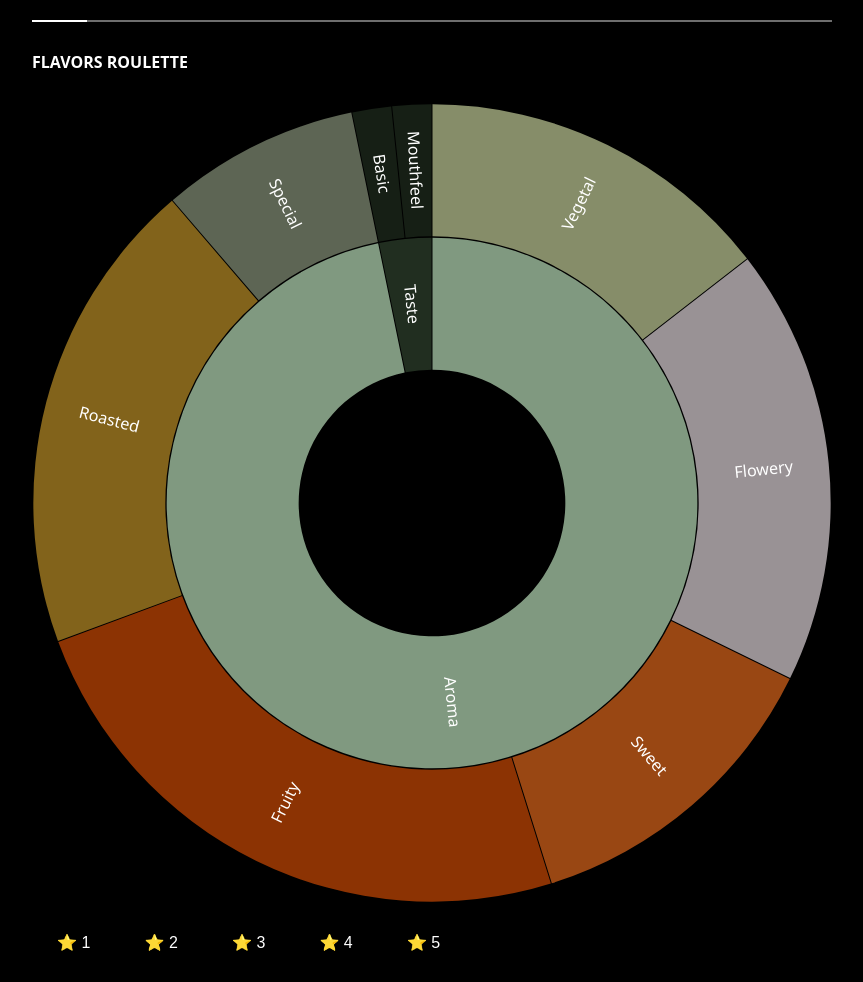
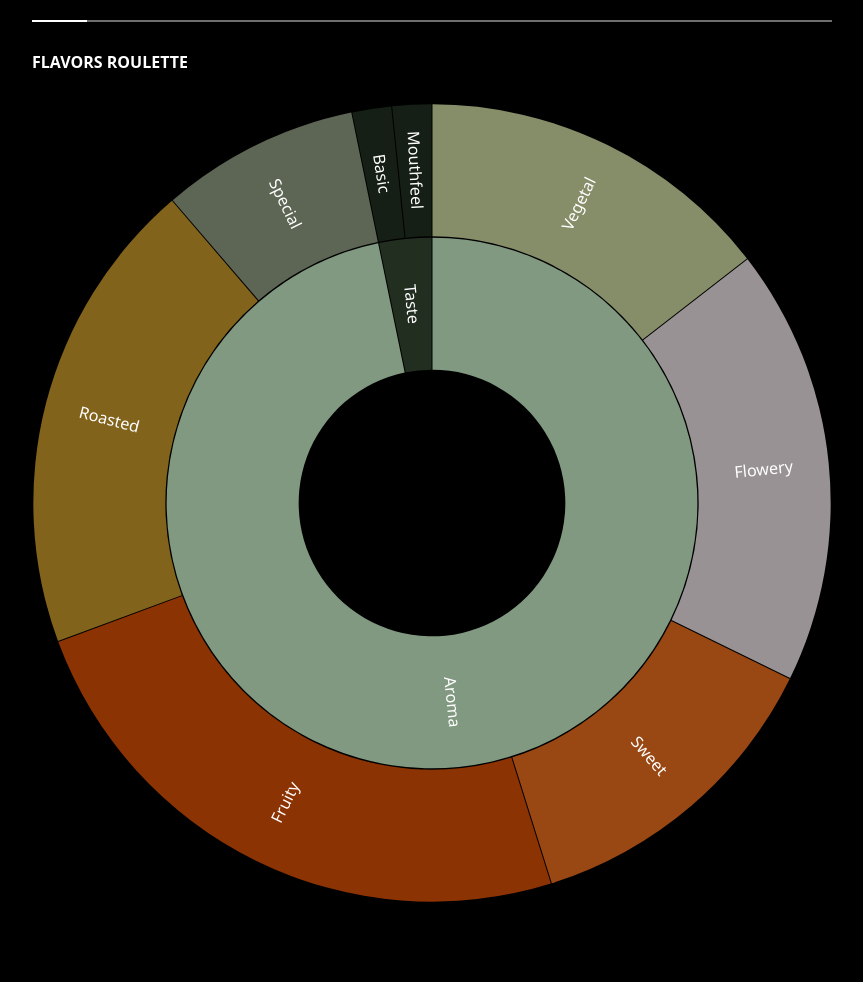
Before and after one commit to daviardev/flavor-wheel, a website built with Vite: page index.html in a window 1280 px wide. Shown: the whole page, without its empty margins (208-1071 px from the left). After the commit the page ends 923 px from the top, so only its background shows below. Built offline with nearby package versions, Linux system fonts and the light colour scheme.

Commit message:
refactor: Remove starts buttons

```diff
--- a/index.html
+++ b/index.html
@@ -14,14 +14,6 @@
 
         <div id="chart"></div>
         <div id="tooltip"></div>
-
-        <div class="rating-buttons">
-          <button data-rating="1">⭐ 1</button>
-          <button data-rating="2">⭐ 2</button>
-          <button data-rating="3">⭐ 3</button>
-          <button data-rating="4">⭐ 4</button>
-          <button data-rating="5">⭐ 5</button>
-        </div>
       </section>
     </div>
     <script type="module" src="/main.js"></script>
```
